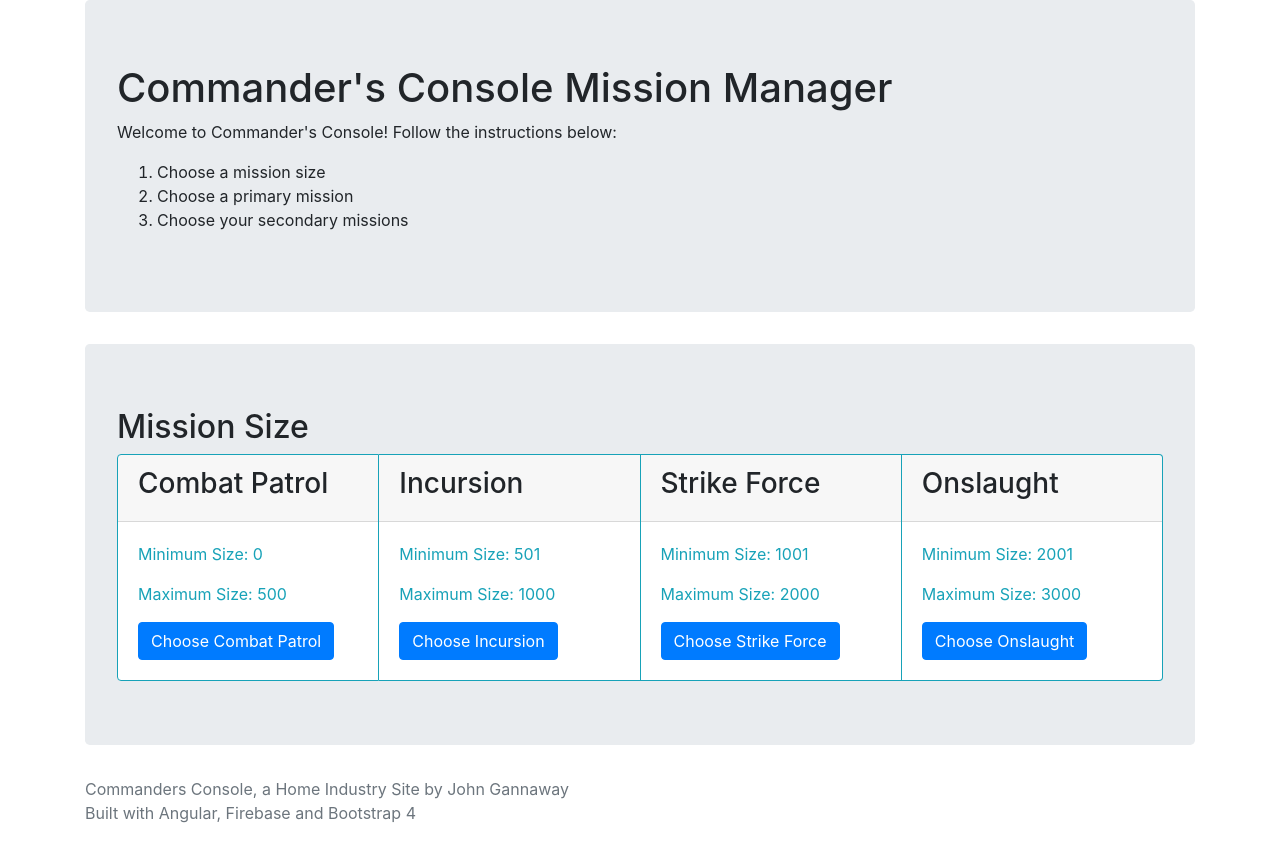
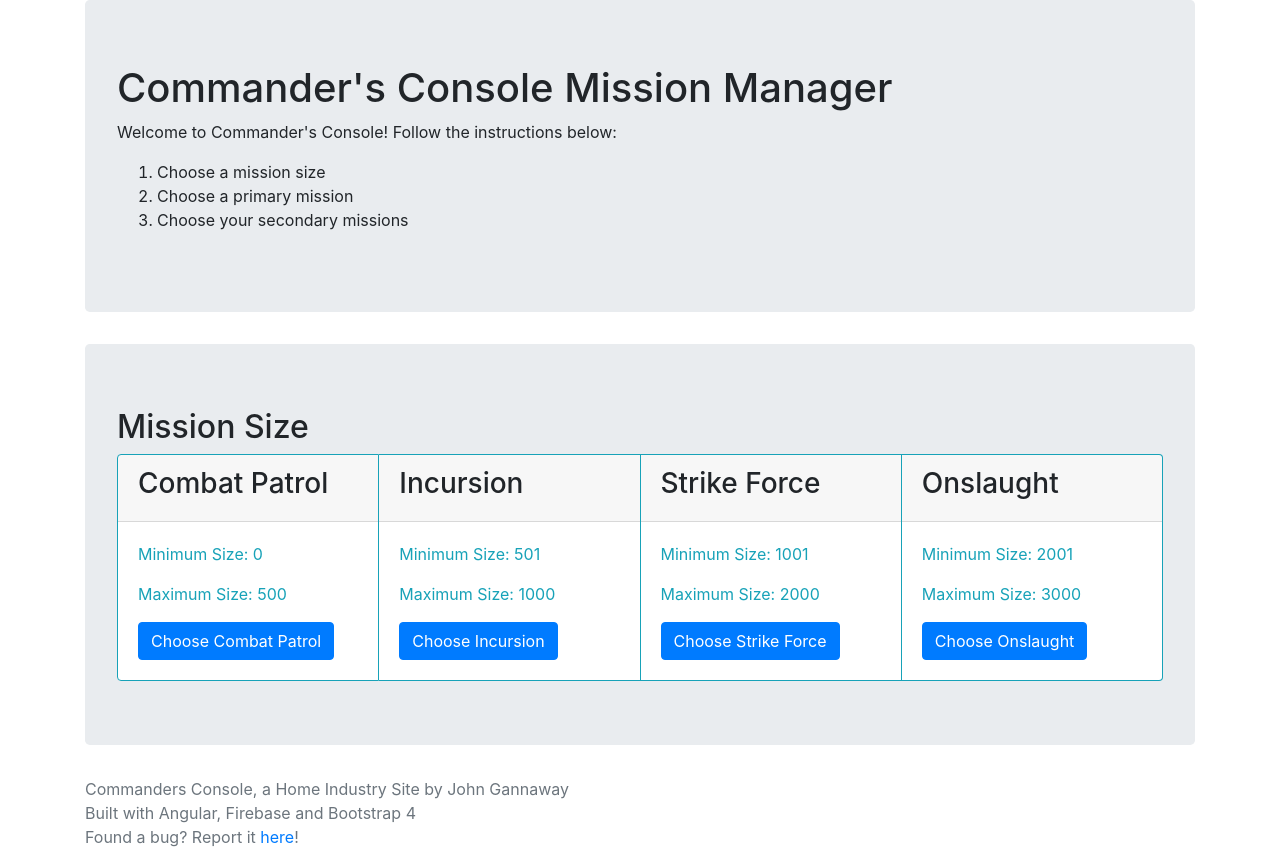
Before and after one commit to gannj001/Commanders-Console, an Angular app: page / in a window 1280 px wide. Before the commit the page ends 825 px from the top, so only its background shows below. Built offline with nearby package versions, Linux system fonts and the light colour scheme; no server answers.

Commit message:
Updated site name

```diff
--- a/src/app/app.component.html
+++ b/src/app/app.component.html
@@ -17,6 +17,6 @@
 </div>
 <footer class="footer">
     <div class="container">
-        <span class="text-muted">Commanders Console, a Home Industry Site by John Gannaway<br />Built with Angular, Firebase and Bootstrap 4</span>
+        <span class="text-muted">Commanders Console, a Home Industry Site by John Gannaway<br />Built with Angular, Firebase and Bootstrap 4<br/> Found a bug? Report it <a href="https://github.com/gannj001/Commanders-Console">here</a>!</span>
     </div>
 </footer>
--- a/src/index.html
+++ b/src/index.html
@@ -3,7 +3,7 @@
 <head>
   <link rel="stylesheet" href="https://stackpath.bootstrapcdn.com/bootstrap/4.5.0/css/bootstrap.min.css" integrity="sha384-9aIt2nRpC12Uk9gS9baDl411NQApFmC26EwAOH8WgZl5MYYxFfc+NcPb1dKGj7Sk" crossorigin="anonymous">
   <meta charset="utf-8">
-  <title>CmmndrsConsole</title>
+  <title>Commander's Console Mission Manager</title>
   <base href="/">
 
   <meta name="viewport" content="width=device-width, initial-scale=1">
```
